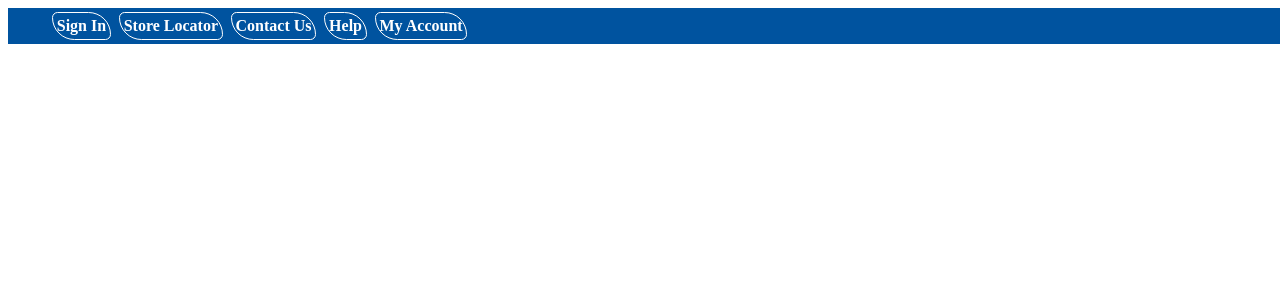
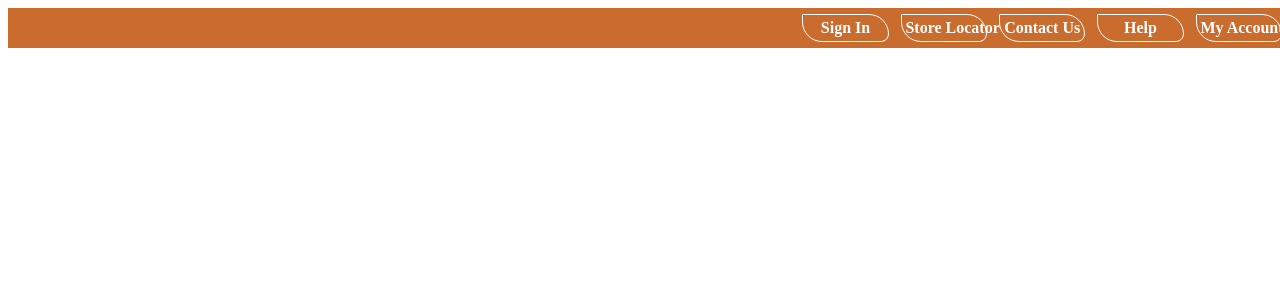
Before and after one commit to Kagublanca/shop_demo_final, a Next.js app: page / in a window 1280 px wide. Shown: the top 300 px of the page. Built offline with nearby package versions, Linux system fonts and the light colour scheme.

Commit message:
Changed colour scheme... its getting there slowly!

```diff
--- a/components/RibbonItem/RibbonItem.module.css
+++ b/components/RibbonItem/RibbonItem.module.css
@@ -1,5 +1,5 @@
 .item{
-    justify-content: center;
+    display: flex;
     color: white;
     font-size: 1em;
     white-space: nowrap;
@@ -7,6 +7,22 @@
     padding: .1cm;
     list-style-type: none;
     border: solid white 1px;
-    margin: 4px;
-    border-radius: 25px 100px;
+    margin: 6px;
+    border-radius: 25px 500px 200px;
+    width: calc(6vw);
+    text-align: center;
 }
+
+.item:hover{
+    background-color: rgb(255, 255, 255);
+    color: black;
+    cursor: pointer;
+}
+
+.item::after{
+    width: 20px;
+    height: 20px;
+    background-color: brown;
+    position: absolute;
+    left: 20px;
+}
--- a/components/TopRibbon/TopRibbon.module.css
+++ b/components/TopRibbon/TopRibbon.module.css
@@ -1,8 +1,11 @@
 .ribbonbackground{
-    background-color: #00539f;
+    background-color: #ca6c2e;
     width: 100vw;
 }
 
 .item{
-    display: inline;
+    display: flex;
+    justify-content: flex-end;
+    padding: 0;
+    margin: 0;
 }
```
Also changed, not shown: public/vercel.svg.
